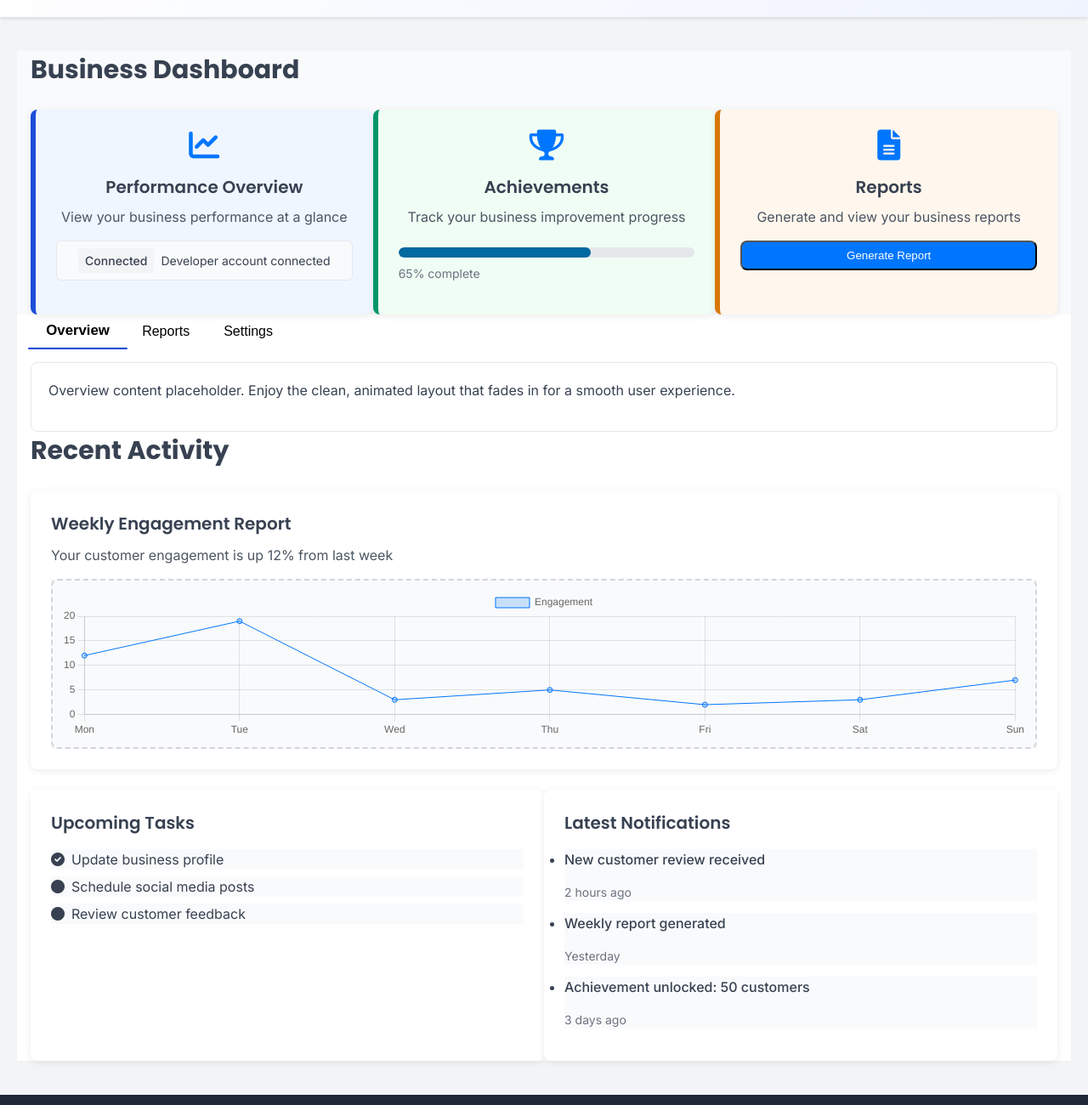
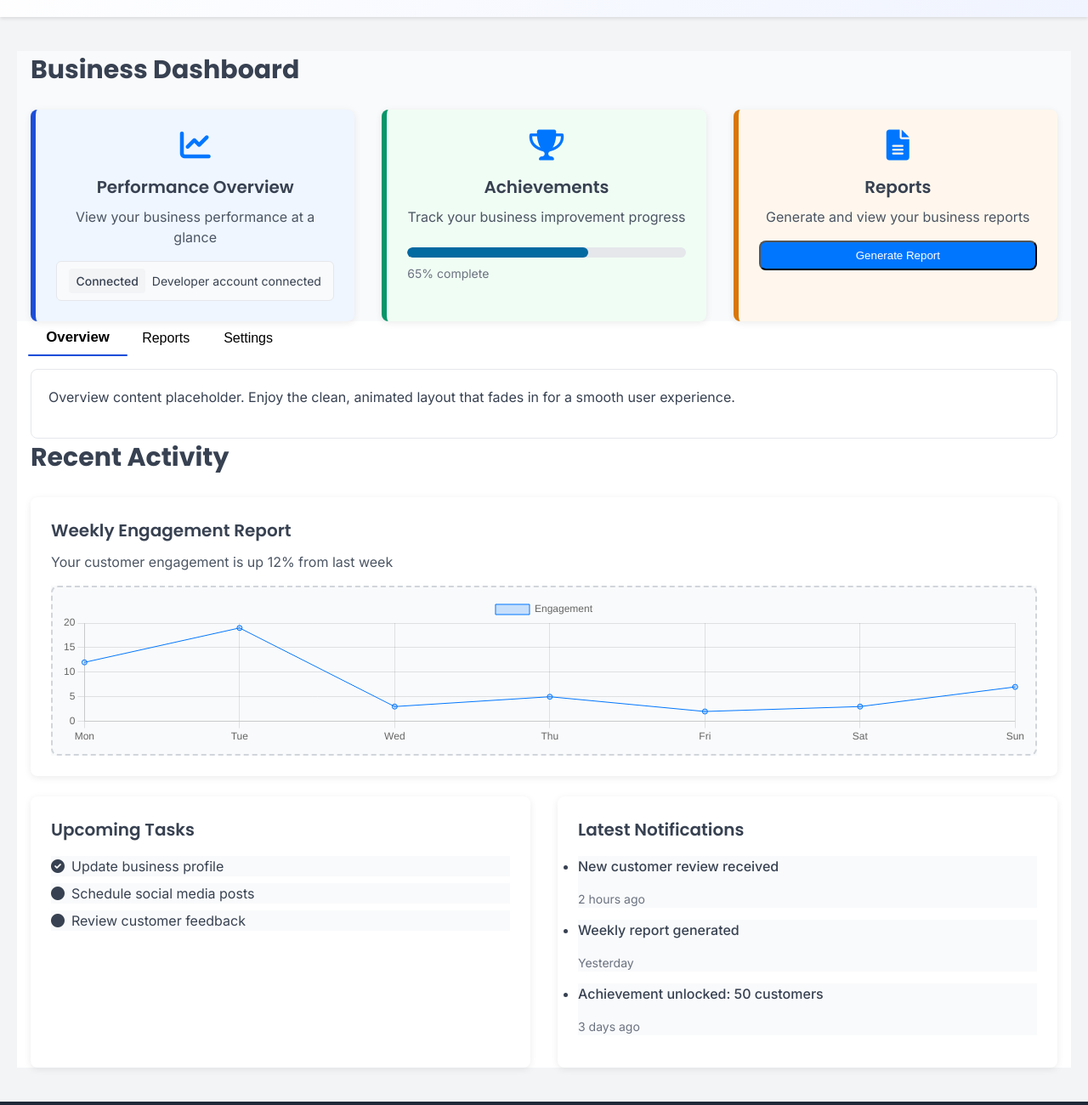
Before and after one commit to CleanExpo/LocalLift, a website: page public/dashboard/index.html in a window 1280 px wide. Shown: the part 100-1400 px from the top of the page at 85% size. Drawn offline with nearby package versions, Linux system fonts and the light colour scheme.

Commit message:
Increase spacing between dashboard cards for better visual separation

```diff
--- a/public/dashboard/index.html
+++ b/public/dashboard/index.html
@@ -181,7 +181,7 @@
       <section class="py-8 bg-gray-50">
         <div class="container mx-auto px-4">
           <h2 class="text-3xl font-bold mb-6">Business Dashboard</h2>
-          <div class="grid md:grid-cols-3 gap-6">
+          <div class="grid md:grid-cols-3 gap-8">
             <!-- Performance Overview Card -->
             <div class="card placeholder-card overview">
               <div class="text-center mb-4">
@@ -260,7 +260,7 @@
               </div>
             </div>
           </div>
-          <div class="grid md:grid-cols-2 gap-6">
+          <div class="grid md:grid-cols-2 gap-8">
             <div class="card">
               <h3 class="text-xl font-semibold mb-4">Upcoming Tasks</h3>
               <ul class="space-y-2">
```
